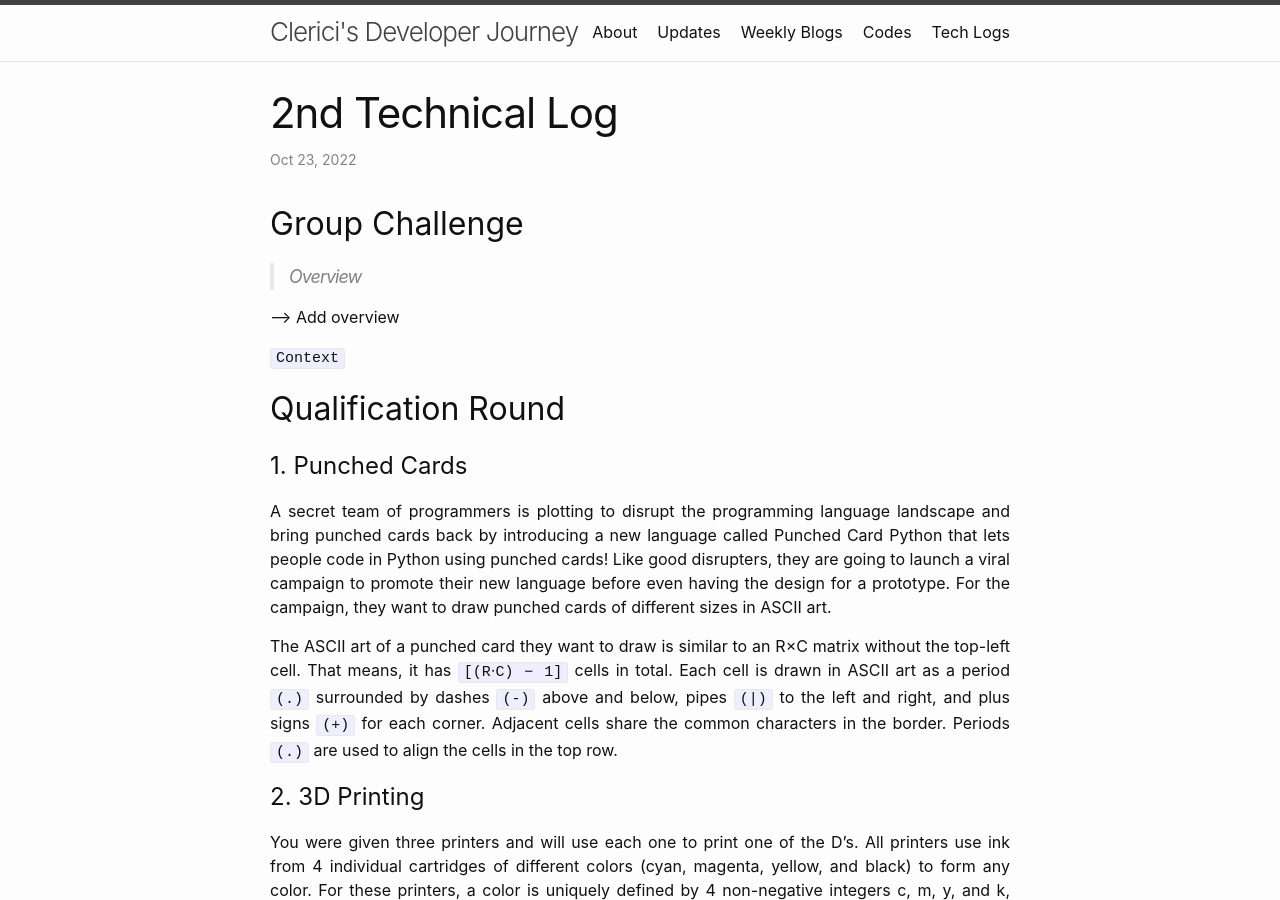
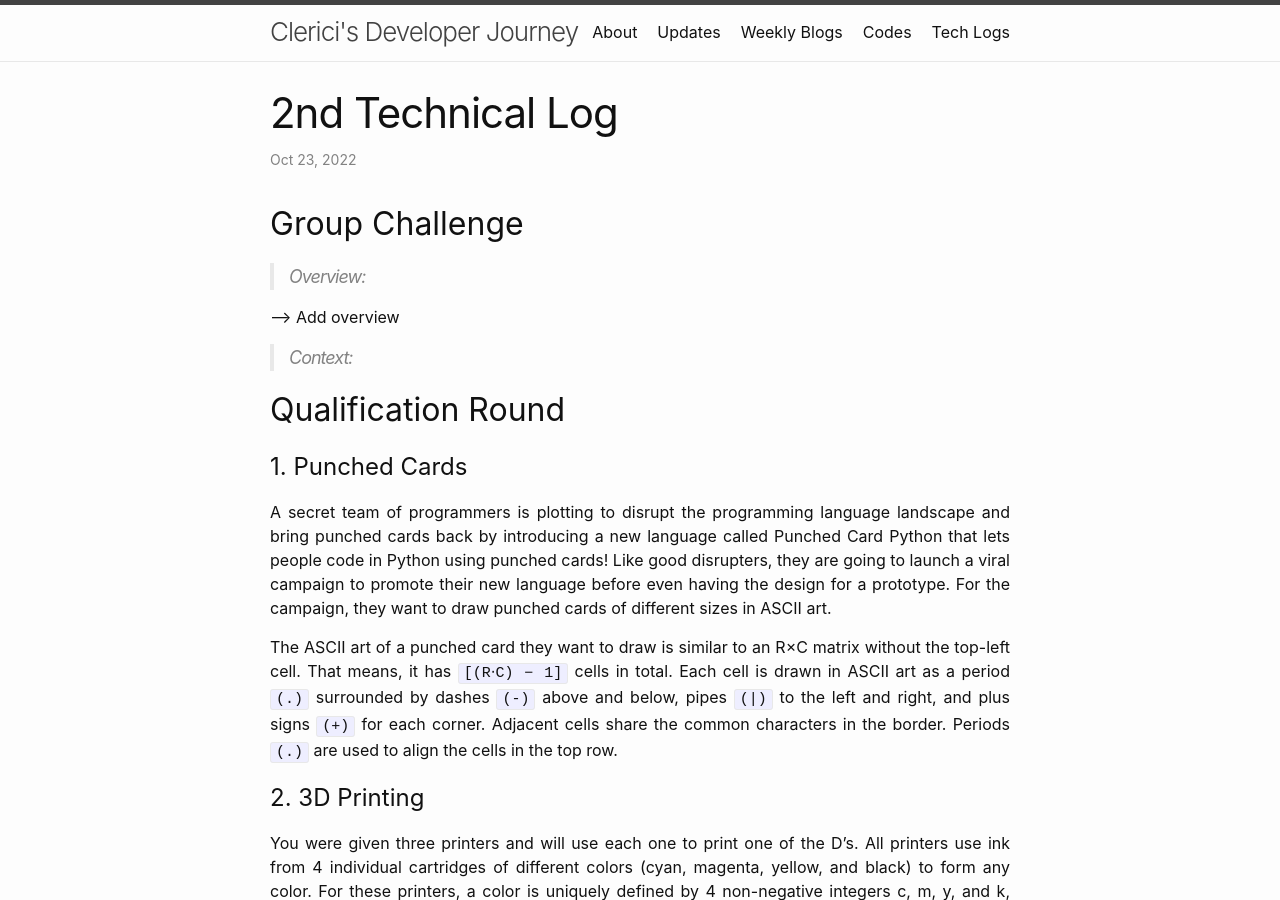
Before and after one commit to TheClerici/my-blog, a Jekyll site: the page built from blog-logs/_posts/2022-10-23-2ndTechLog.md, in a window 1280 px wide and 900 px high. Built offline with Jekyll 4.4.1, drawn with Linux system fonts in a browser that asks for light colours; some of the changed text lies outside the part shown.

Commit message:
more visual lulw

```diff
--- a/blog-logs/_posts/2022-10-23-2ndTechLog.md
+++ b/blog-logs/_posts/2022-10-23-2ndTechLog.md
@@ -6,11 +6,11 @@ category: Log
 ---
 ## Group Challenge
 
-<blockquote> <p> Overview </p> </blockquote>
+<blockquote> <p> Overview: </p> </blockquote>
 
 --> Add overview
 
-`Context`
+<blockquote> <p> Context: </p> </blockquote>
 
 ## Qualification Round
 
@@ -83,7 +83,7 @@ For example, if you have 3 exercises (e) with 1 weight type (w), and each of the
 
 ------------------------------------------------------------------------------------------
 
-`Solution`
+<blockquote> <p> Solution: </p> </blockquote>
 
 Before even starting to code, we decided that as a team we need to understand all the challenges, the first day was actually understanding them, everyone on their own, or at least try to understand the majority of them, the next day, on a teams call, we went 1 by 1 through all the challenges and explained them together, when there was no more questions the fun began, splitting (or co-programming) all the problems that we can, in order to reach the goal of finishing them all.
 
@@ -113,6 +113,6 @@ This was casually a problem that I decided to make before knowing that we were g
 
 ------------------------------------------------------------------------------------------
 
-`Extras`
+<blockquote> <p> Extras: </p> </blockquote>
 
 [first-log]: https://theclerici.github.io/my-blog/blog-logs/log/2022/10/23/1stTechLog.html
```
Also changed, not shown: blog-logs/_posts/2022-10-23-1stTechLog.md (+4 -10 lines).
